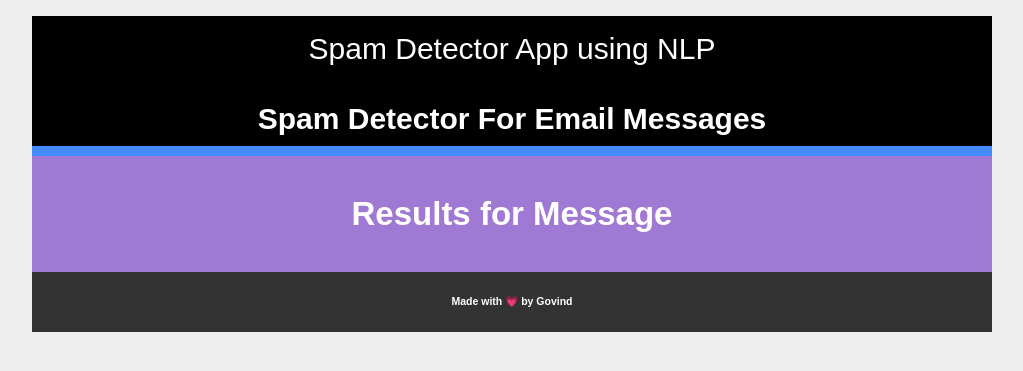
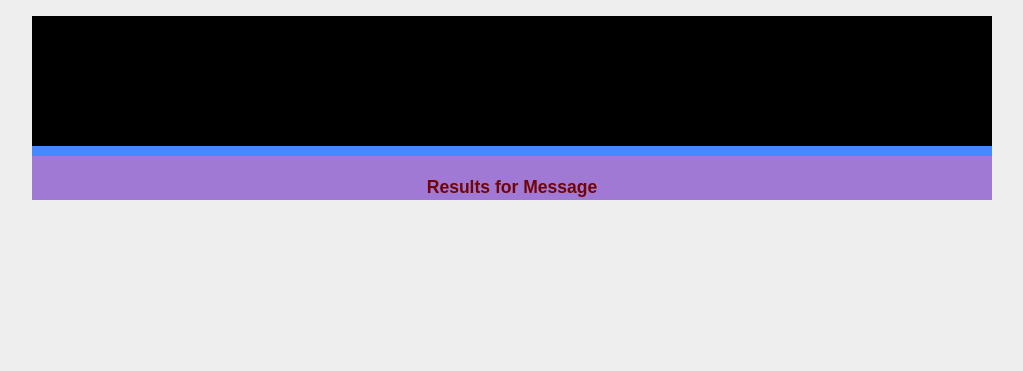
Before and after one commit to Sindhu2105/spamham, a Flask app: template templates/result.html in a window 1280 px wide. Shown: the top 371 px of the page, without its empty margins (128-1151 px from the left). Run offline with Flask 2, Linux system fonts and the light colour scheme; the template is opened without the code that fills it, so the values that code supplies are empty; parts of the project's set-up code (start-up, migrations or seed data) failed here and were passed over.

Commit message:
Update result.html

```diff
--- a/templates/result.html
+++ b/templates/result.html
@@ -8,21 +8,20 @@
 
 	<header>
 		<div class="container">
-		<div id="brandname">
-			Spam Detector App using NLP
-		</div>
-		<h2>Spam Detector For Email Messages</h2>
+		<h1>SPAM HAM CLASSIFIER</h1>
 
 	</div>
 	</header>
 
-	<p style="color:white;font-size:20;text-align: center;"><b>Results for Message</b></p>
+	<h3 style="color:rgb(113, 5, 5);font-size:20;text-align: center;"><b>Results for Message</b></h3>
 	<div class="results">
 
 	{% if prediction == 1%}
 	<h1 style="color:red ;text-align: center;">Spam &#128721; </h1>
+	<img src="https://i.pinimg.com/736x/72/00/53/720053d34b1608ef685c978290ccada4.jpg" height="200" />
 	{% elif prediction == 0%}
 	<h1 style="color:green;text-align: center;" >Not a Spam  &#128140; </h1>
+	<img src="https://img.freepik.com/premium-vector/monkey-head-smiling-broadly-with-hair-crest-listening-music-using-hands-free_177315-523.jpg" height="200"/>
 	{% endif %}
 
 	</div>
@@ -30,9 +29,4 @@
 
 </body>
 
-   <footer class="footer">
-    <div class="footerContainer">
-        <p class="copyright"> Made with &#x1F497 by Govind </p>
-    </div>
-
 </html>
```
